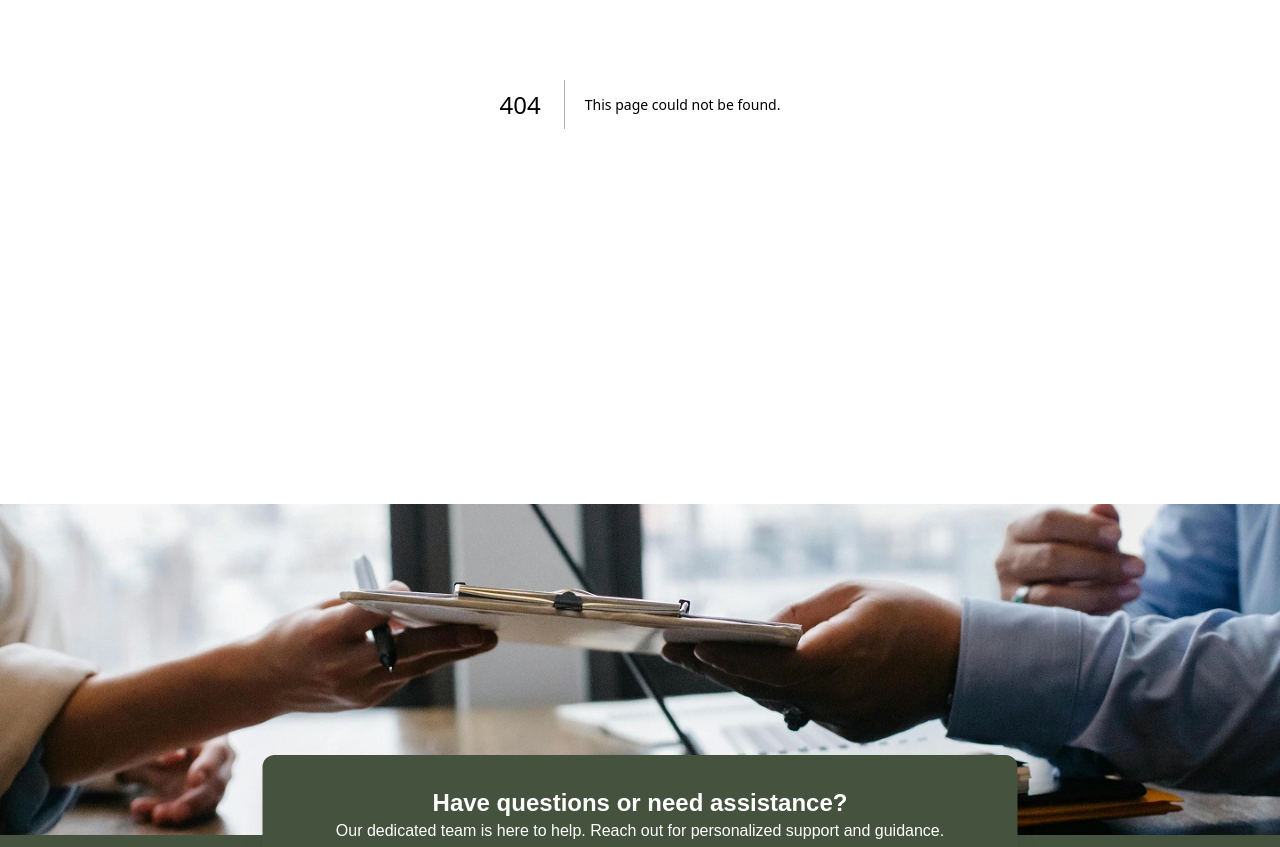
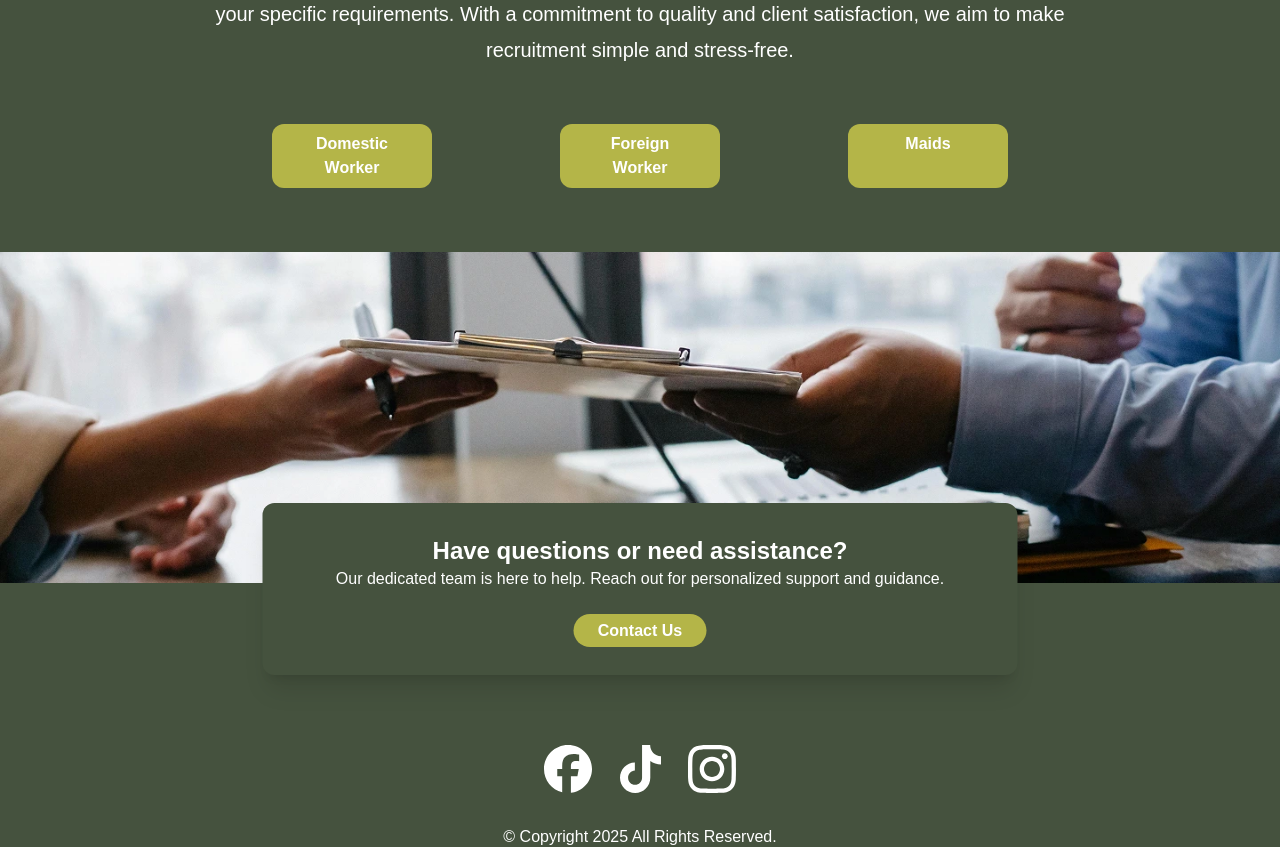
Before and after one commit to azrulwm/kiara-maniz, a Next.js app: page /recruitment in a window 1280 px wide. Before the commit this address had no page. Shown: the part 360-1207 px from the top of the page. Built offline with nearby package versions, Linux system fonts and the light colour scheme.

Commit message:
feat: Fixed all the links within the project

```diff
--- /dev/null
+++ b/src/app/recruitment/page.tsx
@@ -0,0 +1,5 @@
+import Recruitment from '@/components/Homepage/Recruitment';
+
+export default function RecruitmentPage() {
+  return <Recruitment />;
+}
--- a/src/components/Homepage/Consultancy/Consultancy.tsx
+++ b/src/components/Homepage/Consultancy/Consultancy.tsx
@@ -1,3 +1,6 @@
+import { ROUTES } from '@/config/route';
+import Link from 'next/link';
+
 const Consultancy = () => {
   const aboutDetails = {
     title: 'Human Resource Consultancy',
@@ -6,7 +9,7 @@ const Consultancy = () => {
     button: [
       {
         label: 'List of Services',
-        href: '',
+        href: ROUTES.HR_CONSULTANCY,
       },
     ],
   };
@@ -19,14 +22,15 @@ const Consultancy = () => {
         <p className="mt-10 text-center text-xl leading-9">
           {aboutDetails.descripton}
         </p>
-        <div className="gapx-32 mt-14 flex py-16">
+        <div className="flex py-16">
           {aboutDetails.button.map((item, index) => (
-            <button
+            <Link
               key={index}
-              className="w-[160px] rounded-xl bg-secondary px-6 py-2 font-bold text-white"
+              href={item.href}
+              className="w-[160px] rounded-xl bg-secondary px-6 py-2 text-center font-bold text-white"
             >
               {item.label}
-            </button>
+            </Link>
           ))}
         </div>
       </div>
--- a/src/components/Homepage/Hero/Hero.tsx
+++ b/src/components/Homepage/Hero/Hero.tsx
@@ -1,5 +1,7 @@
 import Image from 'next/image';
 import homepageImage from '@public/homepage-image.png';
+import Link from 'next/link';
+import { ROUTES } from '@/config/route';
 
 const Hero = () => {
   const heroDetails = {
@@ -7,6 +9,7 @@ const Hero = () => {
     description: `Your Expert Recruitment
       Service for Domestic &
       Foreign Workers`,
+    link: ROUTES.ABOUT,
   };
 
   return (
@@ -25,12 +28,15 @@ const Hero = () => {
           <h1 className="text-2xl font-bold text-secondary drop-shadow-2xl">
             {heroDetails.title}
           </h1>
-          <h2 className="whitespace-pre-line text-5xl font-extrabold leading-[4rem] text-white drop-shadow-2xl">
+          <h2 className="mb-8 whitespace-pre-line text-5xl font-extrabold leading-[4rem] text-white drop-shadow-2xl">
             {heroDetails.description}
           </h2>
-          <button className="mt-6 rounded-2xl bg-secondary px-6 py-2 font-bold text-white">
+          <Link
+            href={heroDetails.link}
+            className="rounded-2xl bg-secondary px-10 py-4 font-bold text-white transition hover:bg-secondary/90"
+          >
             Learn More
-          </button>
+          </Link>
         </div>
       </div>
     </div>
--- a/src/components/Homepage/Recruitment/Recruitment.tsx
+++ b/src/components/Homepage/Recruitment/Recruitment.tsx
@@ -1,3 +1,6 @@
+import { ROUTES } from '@/config/route';
+import Link from 'next/link';
+
 const Recruitment = () => {
   const aboutDetails = {
     title: 'Recruitment of Workers & Maids',
@@ -6,15 +9,15 @@ const Recruitment = () => {
     button: [
       {
         label: 'Domestic Worker',
-        href: '',
+        href: ROUTES.DOMESTIC_WORKER,
       },
       {
         label: 'Foreign Worker',
-        href: '',
+        href: ROUTES.FOREIGN_WORKER,
       },
       {
         label: 'Maids',
-        href: '',
+        href: ROUTES.MAIDS,
       },
     ],
   };
@@ -27,14 +30,15 @@ const Recruitment = () => {
         <p className="mt-10 text-center text-xl leading-9 text-white">
           {aboutDetails.descripton}
         </p>
-        <div className="gapx-32 mt-14 flex py-16">
+        <div className="mt-14 flex gap-32">
           {aboutDetails.button.map((item, index) => (
-            <button
+            <Link
               key={index}
-              className="w-[160px] rounded-xl bg-secondary px-6 py-2 font-bold text-white"
+              href={item.href}
+              className="w-[160px] rounded-xl bg-secondary px-6 py-2 text-center font-bold text-white transition hover:bg-secondary/90"
             >
               {item.label}
-            </button>
+            </Link>
           ))}
         </div>
       </div>
--- a/src/components/layout/footer/Footer.tsx
+++ b/src/components/layout/footer/Footer.tsx
@@ -4,12 +4,14 @@ import instagramIcon from '@public/instagram-icon.svg';
 import footerBgImage from '@public/footer-bg-image.webp';
 import Link from 'next/link';
 import Image from 'next/image';
+import { ROUTES } from '@/config/route';
 
 const Footer = () => {
   const contactUs = {
     title: 'Have questions or need assistance?',
     description:
       'Our dedicated team is here to help. Reach out for personalized support and guidance.',
+    link: ROUTES.CONTACT,
   };
 
   const socialLogos = [
@@ -54,10 +56,13 @@ const Footer = () => {
         {/* Contact Us Box */}
         <div className="absolute -top-20 left-1/2 w-full max-w-[755px] -translate-x-1/2 rounded-xl bg-primary p-8 text-center shadow-xl">
           <h3 className="text-2xl font-bold text-white">{contactUs.title}</h3>
-          <p className="text-white">{contactUs.description}</p>
-          <button className="mt-6 rounded-full bg-secondary px-6 py-2 font-bold text-white">
+          <p className="mb-7 text-white">{contactUs.description}</p>
+          <Link
+            href={contactUs.link}
+            className="w-[160px] rounded-full bg-secondary px-6 py-2 text-center font-bold text-white transition hover:bg-secondary/90"
+          >
             Contact Us
-          </button>
+          </Link>
         </div>
 
         {/* Social Links and Copyright - Using flex for centering */}
--- a/src/config/route.ts
+++ b/src/config/route.ts
@@ -1,7 +1,10 @@
 export const ROUTES = {
-  HOME: "/",
-  ABOUT: "/about",
-  RECRUITMENT: "/recruitment",
-  HR_CONSULTANCY: "/consultancy",
-  CONTACT: "/contact",
+  HOME: '/',
+  ABOUT: '/about',
+  RECRUITMENT: '/recruitment',
+  DOMESTIC_WORKER: '/domestic-worker',
+  FOREIGN_WORKER: '/foreign-worker',
+  MAIDS: '/maids',
+  HR_CONSULTANCY: '/consultancy',
+  CONTACT: '/contact',
 };
```
Also changed, not shown: src/app/consultancy/page.tsx (renamed from src/app/training/page.tsx).
